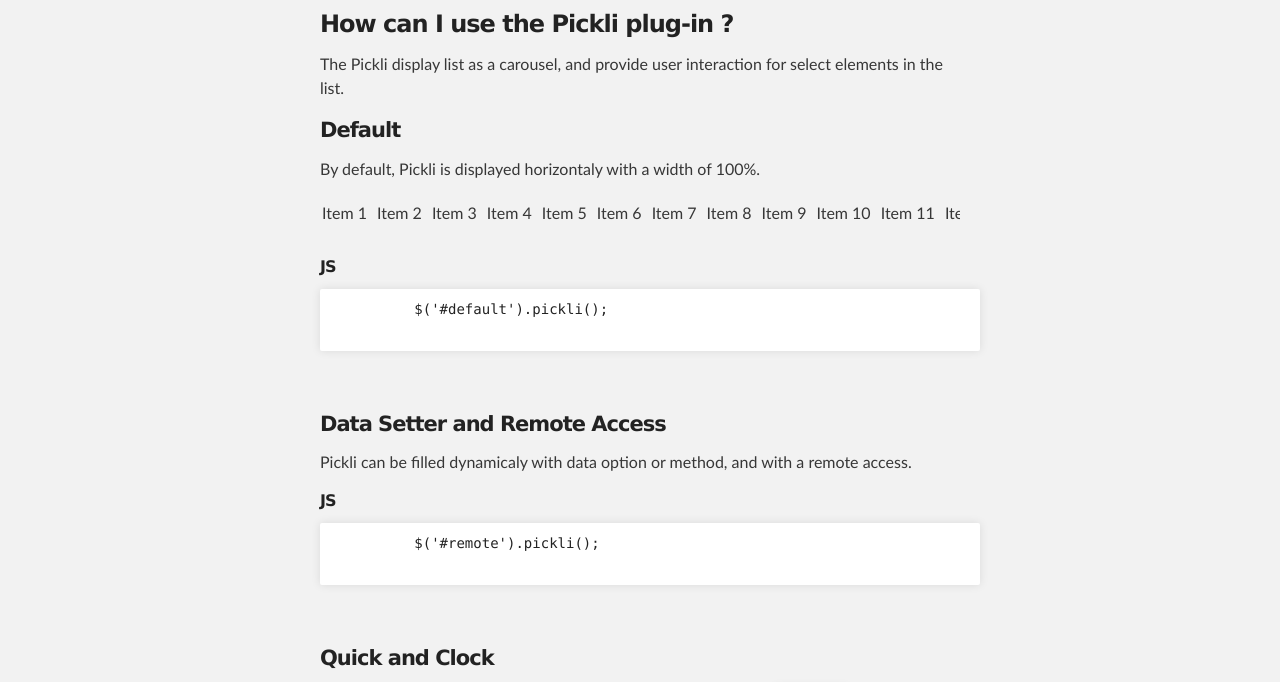
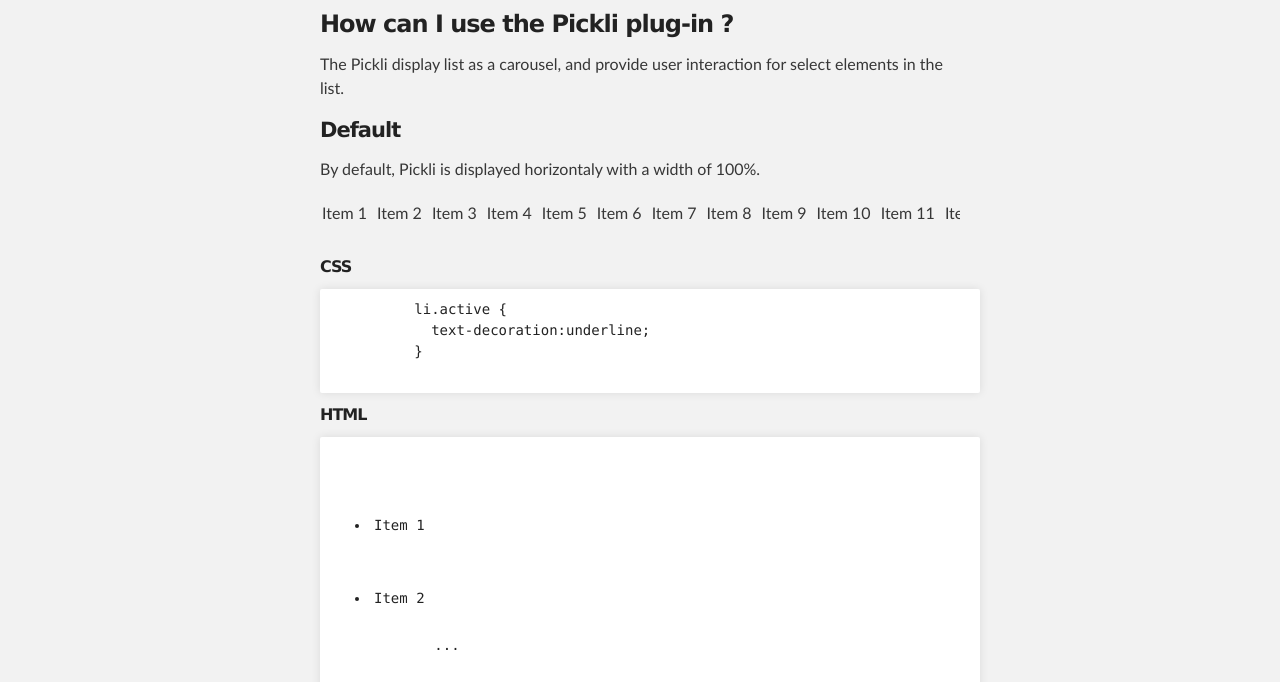
Before and after one commit to Molosc/pickli, a plain HTML site: page index.html in a window 1280 px wide. Shown: the part 254-936 px from the top of the page. Drawn offline with nearby package versions, Linux system fonts and the light colour scheme.

Commit message:
Update index.html

```diff
--- a/index.html
+++ b/index.html
@@ -59,6 +59,22 @@
           <li value="11">Item 11</li>
           <li value="12">Item 12</li>
         </ul>
+
+        <h6>CSS</h6>
+        <pre>
+          li.active {
+            text-decoration:underline;
+          }
+        </pre>
+
+        <h6>HTML</h6>
+        <pre>
+          <ul id="default">
+          <li value="1">Item 1</li>
+          <li value="2">Item 2</li>
+          ...
+          </ul>
+        </pre>
 
         <h6>JS</h6>
         <pre>
```
